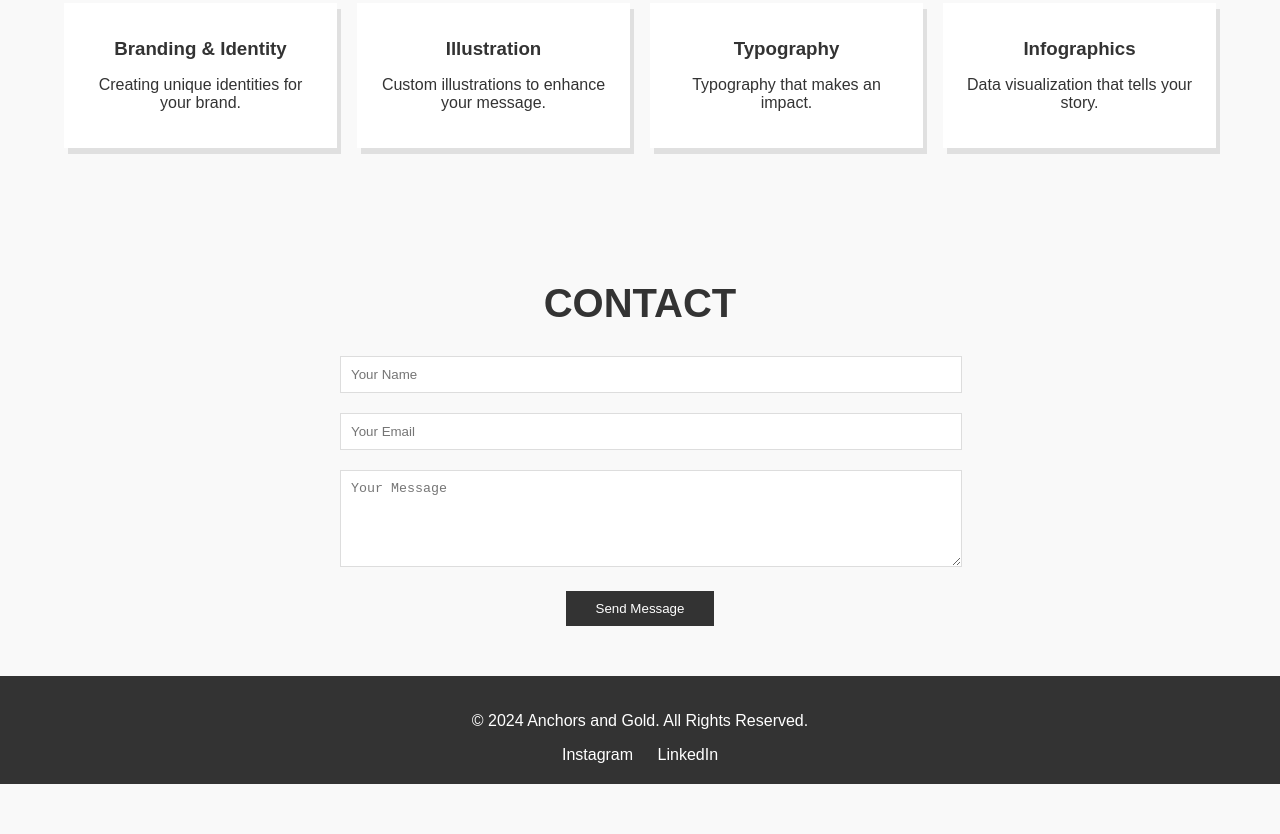
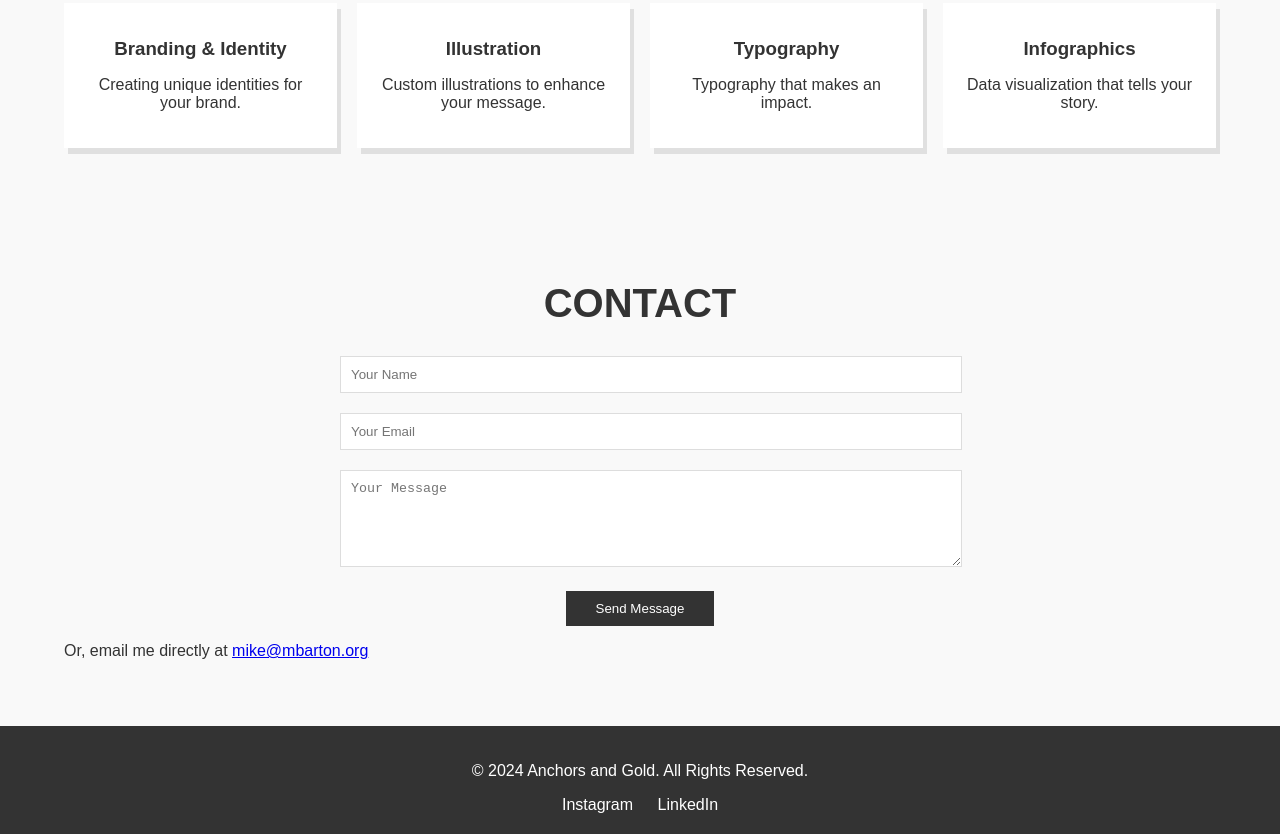
Before and after one commit to poseidonsanchor/Portfolio, a plain HTML site: page index.html in a window 1280 px wide. Shown: the part 1108-1942 px from the top of the page. Before the commit the page ends 1892 px from the top, so only its background shows below. Drawn offline with Linux system fonts and the light colour scheme; files that its build step writes are made by us from their sources; a script that the page names is missing.

Commit message:
Update index.html

```diff
--- a/index.html
+++ b/index.html
@@ -89,8 +89,9 @@
         <textarea name="message" rows="5" placeholder="Your Message" required></textarea>
         <button type="submit">Send Message</button>
     </form>
+
+    <p>Or, email me directly at <a href="mailto:mike@mbarton.org">mike@mbarton.org</a></p>
 </section>
-
 </div>
 
 <footer>
```
Lines whose indentation alone changed are shown as unchanged.
